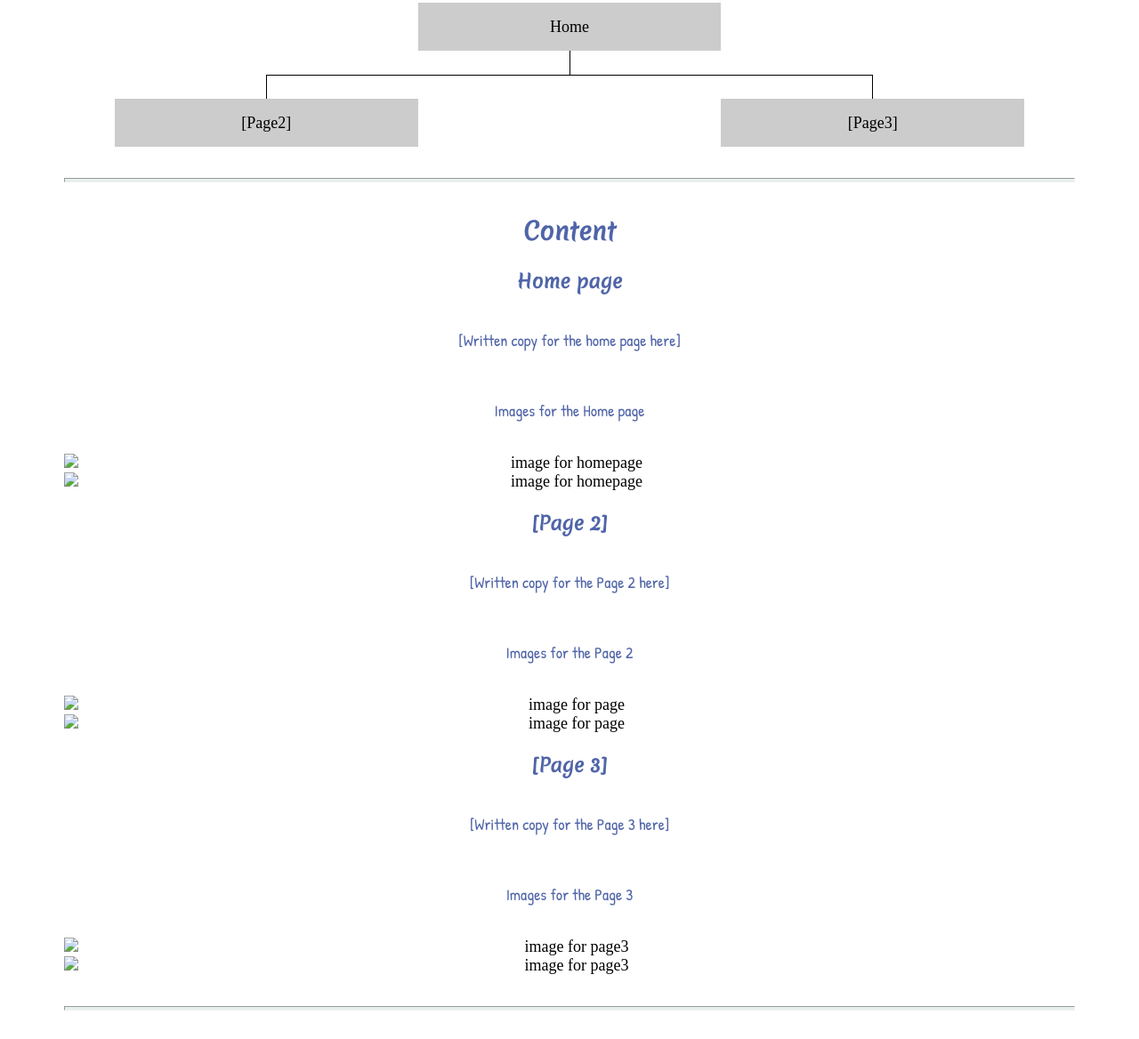
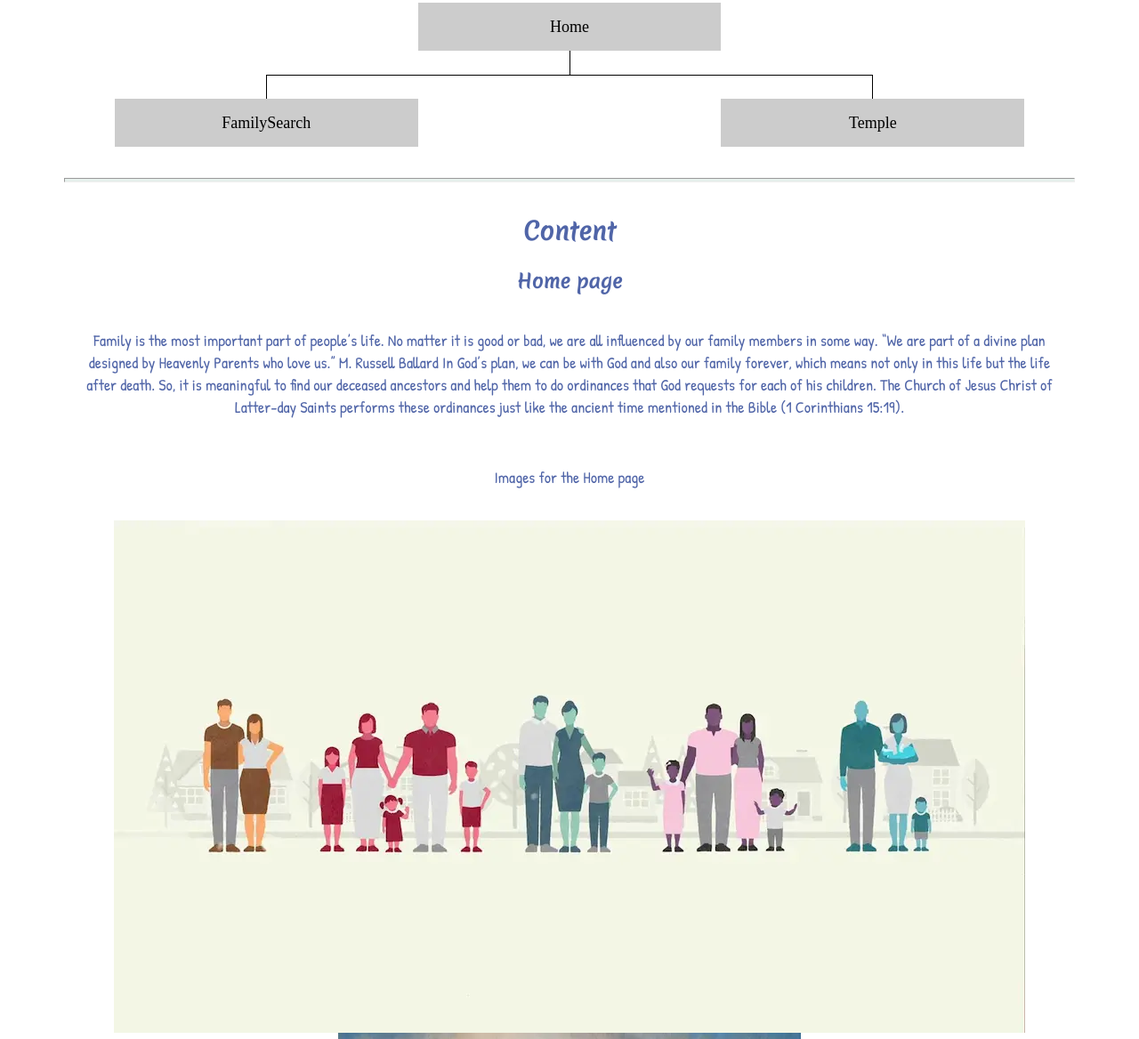
Before and after one commit to runyun/wdd130, a plain HTML site: page genealogy-and-church/site-plan.html in a window 1280 px wide. Shown: the part 2243-3411 px from the top of the page at 89% size. Drawn offline with Linux system fonts and the light colour scheme.

Commit message:
Content and images added

```diff
--- a/genealogy-and-church/site-plan.html
+++ b/genealogy-and-church/site-plan.html
@@ -86,8 +86,8 @@
       <!-- Think about how you want your navigation bar to look. In the site-plan.css file change the colors to your colors to get the look you desire. -->
       <nav>
         <a href="#">Home</a>
-        <a href="#">Page2</a>
-        <a href="#">Page3</a>
+        <a href="#">FamilySearch</a>
+        <a href="#">Temple</a>
       </nav>
       <hr>
       <h2>
@@ -98,10 +98,10 @@
           Home
         </div>
         <div class="sm-page2">
-          [Page2] <!-- change this -->
+          FamilySearch
         </div>
         <div class="sm-page3">
-          [Page3]  <!-- change this -->
+          Temple
         </div>
 
         <div class="top">
@@ -123,31 +123,36 @@
       </h2>
       <h3>Home page</h3>
       <p>
-        [Written copy for the home page here]
+        Family is the most important part of people’s life. No matter it is good or bad, we are all influenced by our family members in some way.
+        “We are part of a divine plan designed by Heavenly Parents who love us.” M. Russell Ballard
+        In God’s plan, we can be with God and also our family forever, which means not only in this life but the life after death.
+        So, it is meaningful to find our deceased ancestors and help them to do ordinances that God requests for each of his children.
+        The Church of Jesus Christ of Latter-day Saints performs these ordinances just like the ancient time mentioned in the Bible (1 Corinthians 15:19).
       </p>
       <p>Images for the Home page</p>
-        <img src="#" alt="image for homepage">
-        <img src="#" alt="image for homepage">
+        <img src="images/different_family_group.webp" alt="different family group in cartoon style">
+        <img src="images/god_children.webp" alt="God and children with angels behind">
 
-      </ul>
-      <h3>[Page 2]</h3>
+      <h3>FamilySearch</h3>
       <p>
-        [Written copy for the Page 2 here]
+        FamilySearch is a free website that has “the world’s largest family tree and genealogy archive. (FamilySearch website)”
+        On this website, people would have a chance to connect to each other’s family tree and also know our ancestors through records such as documents, stories, photos, and sound recordings.
+        It is important to develop love with family members. We can do it by trying to know them more deeply.
       </p>
-      <p>Images for the Page 2</p>
-        <img src="#" alt="image for page">
-        <img src="#" alt="image for page">
+      <p>Images for the FamilySearch Page</p>
+        <img src="images/family-history.webp" alt="family history documents and photos">
+        <img src="images/family_history_fan_chart.webp" alt="family history fan chart">
 
-      </ul>
-      <h3>[Page 3]</h3>
+      <h3>Temple</h3>
       <p>
-        [Written copy for the Page 3 here]
+        In the temple, we can do ordinances that help people who pass away. The purpose of these ordinances is to help people return to God’s presence and be with family after life through God’s power.
+        Those people who pass away without the knowledge of God will have a chance to be taught after their death. We can help our ancestors to do the ordinances which include baptisms and others ordinances in the temple.
+        Our ancestors can decide whether to receive these offers or not.
       </p>
-      <p>Images for the Page 3</p>
-        <img src="#" alt="image for page3">
-        <img src="#" alt="image for page3">
+      <p>Images for the Temple Page</p>
+        <img src="images/taipei_taiwan_temple_lds.webp" alt="taiwan taipei temple">
+        <img src="images/kansas-city-baptismal-font-b.webp" alt="kansas city temple baptismal font">
 
-      </ul>
       <hr>
       <h2>
         Wireframes
```
Also changed, not shown: genealogy-and-church/images/different_family_group.webp (added), genealogy-and-church/images/family-history.webp (added), genealogy-and-church/images/family_history_fan_chart.webp (added), genealogy-and-church/images/god_children.webp (added), genealogy-and-church/images/kansas-city-baptismal-font-b.webp (added), genealogy-and-church/images/taipei_taiwan_temple_lds.webp (added).
